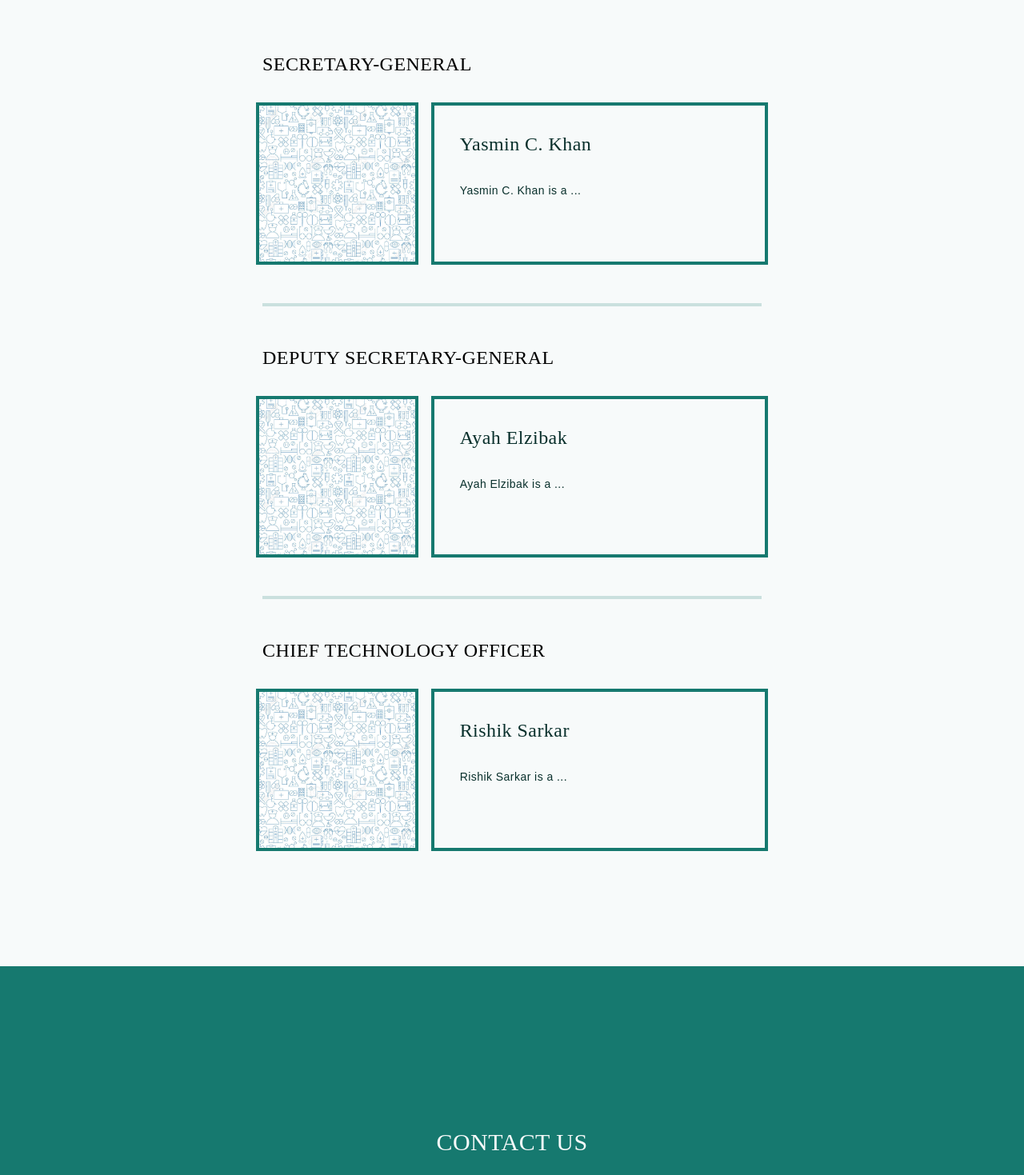
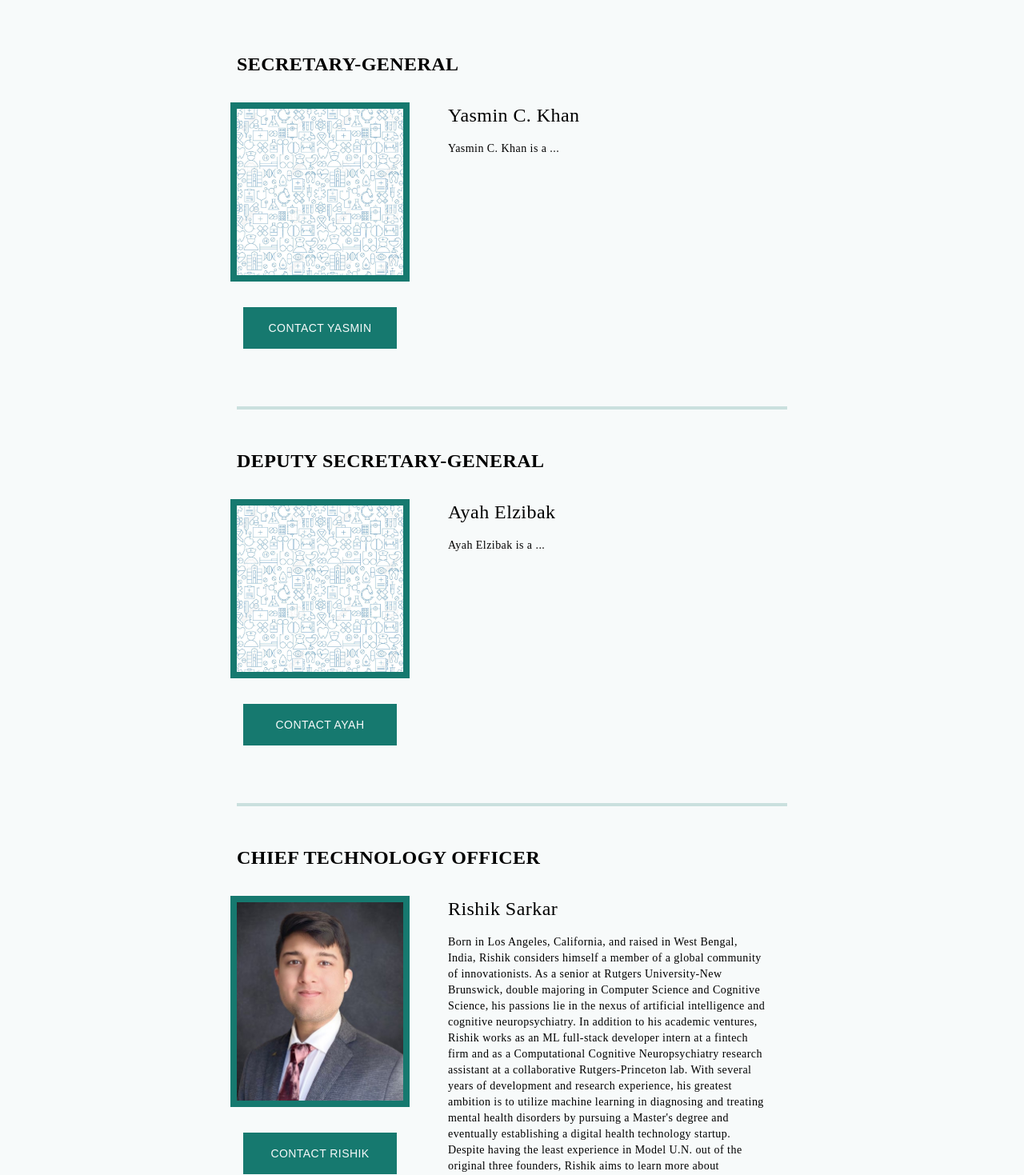
Before and after one commit to RishikSarkar/health-mun, a Next.js app: page /about/Secretariat in a window 1280 px wide. Shown: the part 400-1869 px from the top of the page at 80% size. Built offline with nearby package versions, Linux system fonts and the light colour scheme; a web font is replaced by a local one.

Commit message:
Updated Secretariat page + stylistic changes

```diff
--- a/components/Navbar.jsx
+++ b/components/Navbar.jsx
@@ -52,8 +52,8 @@
     };
 
     return (
-        <div id='navbar' className={visible ? 'font-montserrat text-[#F7FAFA] fixed w-full bg-[#16796F] dark:bg-[#041312] h-28 z-[100] select-none transition-all duration-200 xs:overflow-x-hidden' :
-            'font-montserrat text-[#F7FAFA] fixed w-full h-28 z-[100] select-none transition-all duration-200 xs:overflow-x-hidden'}>
+        <div id='navbar' className={visible ? 'font-montserrat text-[#F7FAFA] fixed w-full bg-[#16796F] dark:bg-[#041312] h-28 z-[100] select-none xs:overflow-x-hidden' :
+            'font-montserrat text-[#F7FAFA] fixed w-full h-28 z-[100] select-none xs:overflow-x-hidden'}>
             <div className='flex justify-between items-center w-full h-full px-8'>
                 <Link href='/'>
                     <div className='flex items-center'>
@@ -61,23 +61,23 @@
                     </div>
                 </Link>
                 <div>
-                    <ul className='font-regular hidden md:flex text-sm items-center'>
+                    <ul className='font-regular hidden md:flex text-sm items-center transition-all duration-200'>
 
-                        <li className='uppercase px-6 p-3 relative ease-in hover:bg-white/30 dark:hover:bg-white/20 duration-100' onMouseEnter={handleDropDownToggle} onMouseLeave={handleDropDownToggle}>
+                        <li className='uppercase px-6 p-3 relative ease-in hover:bg-[#F7FAFA]/30 dark:hover:bg-[#F7FAFA]/20 duration-100' onMouseEnter={handleDropDownToggle} onMouseLeave={handleDropDownToggle}>
                             About
                             {dropDownActive && (
                                 <div className='absolute top-1/2 left-1/2 transform -translate-x-1/2 mt-5 p-4 bg-[#09302C] dark:bg-[#041312]'>
                                     <div className='flex-col items-center justify-center text-center w-50'>
                                         <Link href='/about/Welcome'>
-                                            <div className='uppercase p-3 ease-in hover:bg-white/30 dark:hover:text-[#041312] dark:hover:bg-[#cadede] duration-100'>Welcome</div>
+                                            <div className='uppercase p-3 ease-in hover:bg-[#F7FAFA]/30 dark:hover:text-[#041312] dark:hover:bg-[#cadede] duration-100'>Welcome</div>
                                         </Link>
 
                                         <Link href='/about/Secretariat'>
-                                            <div className='uppercase p-3 ease-in hover:bg-white/30 dark:hover:text-[#041312] dark:hover:bg-[#cadede] duration-100'>Secretariat</div>
+                                            <div className='uppercase p-3 ease-in hover:bg-[#F7FAFA]/30 dark:hover:text-[#041312] dark:hover:bg-[#cadede] duration-100'>Secretariat</div>
                                         </Link>
 
                                         <Link href='/'>
-                                            <div className='uppercase p-3 ease-in hover:bg-white/30 dark:hover:text-[#041312] dark:hover:bg-[#cadede] duration-100'>Info</div>
+                                            <div className='uppercase p-3 ease-in hover:bg-[#F7FAFA]/30 dark:hover:text-[#041312] dark:hover:bg-[#cadede] duration-100'>Info</div>
                                         </Link>
                                     </div>
                                 </div>
@@ -85,19 +85,19 @@
                         </li>
 
                         <Link href='/'>
-                            <li className='ml-3 uppercase px-6 p-3 ease-in hover:bg-white/30 dark:hover:bg-white/20 duration-100'>Area Guide</li>
+                            <li className='ml-3 uppercase px-6 p-3 ease-in hover:bg-[#F7FAFA]/30 dark:hover:bg-[#F7FAFA]/20 duration-100'>Area Guide</li>
                         </Link>
 
                         <Link href='/'>
-                            <li className='ml-3 uppercase px-6 p-3 ease-in hover:bg-white/30 dark:hover:bg-white/20 duration-100'>Committees</li>
+                            <li className='ml-3 uppercase px-6 p-3 ease-in hover:bg-[#F7FAFA]/30 dark:hover:bg-[#F7FAFA]/20 duration-100'>Committees</li>
                         </Link>
 
                         <Link href='/'>
-                            <li className='ml-3 uppercase px-6 p-3 ease-in hover:bg-white/30 dark:hover:bg-white/20 duration-100'>Schedule</li>
+                            <li className='ml-3 uppercase px-6 p-3 ease-in hover:bg-[#F7FAFA]/30 dark:hover:bg-[#F7FAFA]/20 duration-100'>Schedule</li>
                         </Link>
 
                         <Link href='/'>
-                            <li className='ml-3 uppercase px-6 p-3 ease-in hover:bg-white/30 dark:hover:bg-white/20 duration-100'>Register</li>
+                            <li className='ml-3 uppercase px-6 p-3 ease-in hover:bg-[#F7FAFA]/30 dark:hover:bg-[#F7FAFA]/20 duration-100'>Register</li>
                         </Link>
 
                         <Switch className='ml-3 px-6'
@@ -109,12 +109,12 @@
                             borderRadius={4}
                             uncheckedIcon={
                                 <div className="flex h-full items-center justify-center">
-                                    <BsSunFill className='text-white' size={12} />
+                                    <BsSunFill className='text-[#F7FAFA]' size={12} />
                                 </div>
                             }
                             checkedIcon={
                                 <div className="flex h-full items-center justify-center">
-                                    <BsMoonFill className='text-white' size={12} />
+                                    <BsMoonFill className='text-[#F7FAFA]' size={12} />
                                 </div>
                             }
                             uncheckedHandleIcon={false}
--- a/pages/about/Secretariat.jsx
+++ b/pages/about/Secretariat.jsx
@@ -3,6 +3,7 @@
 import { useManual } from '../../contexts/ManualContext';
 
 import placeholder1 from '../../public/assets/placeholder-bg-1.png'
+import rishik from '../../public/assets/secretariat/rishik.jpg'
 
 
 const Secretariat = () => {
@@ -13,70 +14,109 @@
     }, []);
 
     return (
-        <div id='secretariat' className='pt-28 w-full h-full items-center justify-center bg-[#F7FAFA] dark:bg-[#1a2726] dark:text-[#F7FAFA] selection:text-[#F7FAFA] dark:selection:text-[#09302C] selection:bg-[#09302C] dark:selection:bg-[#F7FAFA] overflow-x-hidden'>
-            <div className='w-full h-full p-24 text-center bg-[#CADEDF] dark:bg-[#253130] dark:text-[#F7FAFA] border-b-4 border-[#16796F]/20 dark:border-[#F7FAFA]/20'>
-                <div className='text-6xl font-marcellus'>
+        <div id='secretariat' className='pt-28 w-full h-full items-center justify-center bg-[#F7FAFA] dark:bg-[#1a2726] dark:text-[#F7FAFA] selection:text-[#F7FAFA] dark:selection:text-black selection:bg-[#09302C] dark:selection:bg-[#F7FAFA] overflow-x-hidden'>
+            <div className='w-full h-full p-16 md:p-24 text-center bg-[#CADEDF] dark:bg-[#253130] dark:text-[#F7FAFA] border-b-4 border-[#16796F]/20 dark:border-[#F7FAFA]/20'>
+                <div className='text-3xl md:text-6xl font-marcellus'>
                     Meet the Secretariat
                 </div>
             </div>
-            <div className='w-full h-full font-montserrat px-40'>
-                <div className='px-40 py-36 pt-24 grid grid-cols-3 gap-x-4 gap-y-8'>
+            <div className='w-full h-full font-marcellus px-20 md:px-32'>
+                <div className='md:px-40 w-full md:w-full md:py-36 pt-16 md:pt-24 md:grid md:grid-cols-3 md:gap-x-4 gap-y-8'>
 
-                    <div className='col-span-3 px-2 text-2xl uppercase font-marcellus'>
+                    <div className='text-center md:text-left md:col-span-3 px-2 text-2xl uppercase font-bold'>
                         Secretary-General
                     </div>
-                    <div className="col-span-1 text-white dark:text-[#F7FAFA] border-4 border-[#16796F] dark:border-[#F7FAFA]">
-                        <Image src={placeholder1} />
+                    <div className="md:col-span-1 my-6 md:mt-0">
+                        <div className='border-8 border-[#16796F] dark:border-[#F7FAFA]'>
+                            <Image src={placeholder1} width={500} />
+                        </div>
+                        <div className="hidden md:flex justify-center">
+                            {/* Change email */}
+                            <a href="mailto:tempemail@gmail.com" className='font-montserrat p-4 text-sm mt-8 w-[15vw] uppercase text-center bg-[#16796F] text-[#F7FAFA] dark:bg-[#F7FAFA] dark:text-black hover:bg-[#16796F]/60 dark:hover:bg-[#F7FAFA]/50 border-0 border-[#16796F] dark:border-[#F7FAFA] cursor-pointer ease-in duration-100'>
+                                Contact Yasmin
+                            </a>
+                        </div>
                     </div>
-                    <div className="col-span-2 text-white dark:text-[#F7FAFA] border-4 border-[#16796F] dark:border-[#F7FAFA]">
-                        <div className='w-full h-full bg-[#F7FAFA] dark:bg-[#041312] text-[#09302C] dark:text-[#F7FAFA]'>
-                            <div className='p-8 pb-4 text-2xl font-marcellus'>
+                    <div className="md:col-span-2 text-[#F7FAFA] dark:text-[#F7FAFA] border-0 border-[#16796F] dark:border-[#F7FAFA]">
+                        <div className='w-full h-full bg-[#F7FAFA] dark:bg-[#1a2726] text-black dark:text-[#F7FAFA]'>
+                            <div className='text-center md:text-left px-8 pb-6 md:pb-2 text-xl md:text-2xl'>
                                 Yasmin C. Khan
                             </div>
-                            <div className='p-8 pt-4 text-sm'>
+                            <div className='text-left px-8 md:pb-6 py-4 md:py-2 text-sm border-4 md:border-0 border-[#16796F] dark:border-[#F7FAFA] max-h-[40vh] md:max-h-full overflow-y-scroll'>
                                 Yasmin C. Khan is a ...
                             </div>
                         </div>
                     </div>
 
-                    <div className="col-span-3">
-                        <hr className="border-2 border-[#16796F]/20 dark:border-[#F7FAFA]/20 m-2 my-4" />
+                    <div className="md:col-span-3">
+                        <hr className="border-2 border-[#16796F]/20 dark:border-[#F7FAFA]/20 m-2 my-12 md:my-4" />
                     </div>
 
-                    <div className='col-span-3 px-2 text-2xl uppercase font-marcellus'>
+                    <div className='text-center md:text-left md:col-span-3 px-2 text-2xl uppercase font-bold'>
                         Deputy Secretary-General
                     </div>
-                    <div className="col-span-1 text-white dark:text-[#F7FAFA] border-4 border-[#16796F] dark:border-[#F7FAFA]">
-                        <Image src={placeholder1} />
+                    <div className="md:col-span-1 my-6 md:mt-0">
+                        <div className='border-8 border-[#16796F] dark:border-[#F7FAFA]'>
+                            <Image src={placeholder1} width={500} />
+                        </div>
+                        <div className="hidden md:flex justify-center">
+                            {/* Change email */}
+                            <a href="mailto:tempemail@gmail.com" className='font-montserrat p-4 text-sm mt-8 w-[15vw] uppercase text-center bg-[#16796F] text-[#F7FAFA] dark:bg-[#F7FAFA] dark:text-black hover:bg-[#16796F]/60 dark:hover:bg-[#F7FAFA]/50 border-0 border-[#16796F] dark:border-[#F7FAFA] cursor-pointer ease-in duration-100'>
+                                Contact Ayah
+                            </a>
+                        </div>
                     </div>
-                    <div className="col-span-2 text-white dark:text-[#F7FAFA] border-4 border-[#16796F] dark:border-[#F7FAFA]">
-                        <div className='w-full h-full bg-[#F7FAFA] dark:bg-[#041312] text-[#09302C] dark:text-[#F7FAFA]'>
-                            <div className='p-8 pb-4 text-2xl font-marcellus'>
+                    <div className="md:col-span-2 text-[#F7FAFA] dark:text-[#F7FAFA] border-0 border-[#16796F] dark:border-[#F7FAFA]">
+                        <div className='w-full h-full bg-[#F7FAFA] dark:bg-[#1a2726] text-black dark:text-[#F7FAFA]'>
+                            <div className='text-center md:text-left px-8 pb-6 md:pb-2 text-xl md:text-2xl'>
                                 Ayah Elzibak
                             </div>
-                            <div className='p-8 pt-4 text-sm'>
+                            <div className='text-left px-8 md:pb-6 py-4 md:py-2 text-sm border-4 md:border-0 border-[#16796F] dark:border-[#F7FAFA] max-h-[40vh] md:max-h-full overflow-y-scroll'>
                                 Ayah Elzibak is a ...
                             </div>
                         </div>
                     </div>
 
-                    <div className="col-span-3">
-                        <hr className="border-2 border-[#16796F]/20 dark:border-[#F7FAFA]/20 m-2 my-4" />
+                    <div className="md:col-span-3">
+                        <hr className="border-2 border-[#16796F]/20 dark:border-[#F7FAFA]/20 m-2 my-12 md:my-4" />
                     </div>
 
-                    <div className='col-span-3 px-2 text-2xl uppercase font-marcellus'>
+                    <div className='text-center md:text-left md:col-span-3 px-2 text-2xl uppercase font-bold'>
                         Chief Technology Officer
                     </div>
-                    <div className="col-span-1 text-white dark:text-[#F7FAFA] border-4 border-[#16796F] dark:border-[#F7FAFA]">
-                        <Image src={placeholder1} />
+                    <div className="md:col-span-1 my-6 md:mt-0">
+                        <div className='border-8 border-[#16796F] dark:border-[#F7FAFA]'>
+                            <Image src={rishik} width={500} />
+                        </div>
+                        <div className="hidden md:flex justify-center">
+                            {/* Change email */}
+                            <a href="mailto:tempemail@gmail.com" className='font-montserrat p-4 text-sm mt-8 w-[15vw] uppercase text-center bg-[#16796F] text-[#F7FAFA] dark:bg-[#F7FAFA] dark:text-black hover:bg-[#16796F]/60 dark:hover:bg-[#F7FAFA]/50 border-0 border-[#16796F] dark:border-[#F7FAFA] cursor-pointer ease-in duration-100'>
+                                Contact Rishik
+                            </a>
+                        </div>
                     </div>
-                    <div className="col-span-2 text-white dark:text-[#F7FAFA] border-4 border-[#16796F] dark:border-[#F7FAFA]">
-                        <div className='w-full h-full bg-[#F7FAFA] dark:bg-[#041312] text-[#09302C] dark:text-[#F7FAFA]'>
-                            <div className='p-8 pb-4 text-2xl font-marcellus'>
+                    <div className="md:col-span-2 text-[#F7FAFA] dark:text-[#F7FAFA] border-0 border-[#16796F] dark:border-[#F7FAFA] pb-12 md:pb-0">
+                        <div className='w-full h-full bg-[#F7FAFA] dark:bg-[#1a2726] text-black dark:text-[#F7FAFA]'>
+                            <div className='text-center md:text-left px-8 pb-6 md:pb-2 text-xl md:text-2xl'>
                                 Rishik Sarkar
                             </div>
-                            <div className='p-8 pt-4 text-sm'>
-                                Rishik Sarkar is a ...
+                            <div className='text-left px-8 md:pb-6 py-4 md:py-2 text-sm border-4 md:border-0 border-[#16796F] dark:border-[#F7FAFA] max-h-[40vh] md:max-h-full overflow-y-scroll'>
+                                Born in Los Angeles, California, and raised in West Bengal, India, Rishik considers himself
+                                a member of a global community of innovationists. As a senior at Rutgers University-New Brunswick,
+                                double majoring in Computer Science and Cognitive Science, his passions lie in the nexus of
+                                artificial intelligence and cognitive neuropsychiatry. In addition to his academic ventures,
+                                Rishik works as an ML full-stack developer intern at a fintech firm and as a Computational
+                                Cognitive Neuropsychiatry research assistant at a collaborative Rutgers-Princeton lab. With
+                                several years of development and research experience, his greatest ambition is to utilize
+                                machine learning in diagnosing and treating mental health disorders by pursuing a Master's degree
+                                and eventually establishing a digital health technology startup. Despite having the least
+                                experience in Model U.N. out of the original three founders, Rishik aims to learn more about
+                                conferences while building and maintaining the online platform for HealthMUN. His ultimate
+                                dream for this conference is to host a hackathon-like committee for delegates interested in
+                                the intersection of technology and healthcare; of course, all majors would be welcome to
+                                participate in it! In his free time, Rishik enjoys coding ML projects (of course!), watching
+                                One Piece, and playing the guitar and the violin. His interest in linguistics has also inspired
+                                him to learn Bengali, Hindi, Japanese, and German, so feel free to contact him in your native tongue!
                             </div>
                         </div>
                     </div>
--- a/pages/about/Welcome.jsx
+++ b/pages/about/Welcome.jsx
@@ -13,7 +13,7 @@
 
     // flex items-center justify-center
     return (
-        <div id='welcome' className='pt-28 w-full h-full bg-[#F7FAFA] dark:bg-[#1a2726] selection:text-[#F7FAFA] dark:selection:text-[#09302C] selection:bg-[#09302C] dark:selection:bg-[#F7FAFA] overflow-x-hidden'>
+        <div id='welcome' className='pt-28 w-full h-full bg-[#F7FAFA] dark:bg-[#1a2726] selection:text-[#F7FAFA] dark:selection:text-black selection:bg-[#09302C] dark:selection:bg-[#F7FAFA] overflow-x-hidden'>
             <div className='w-full h-full p-24 text-center bg-[#CADEDF] dark:bg-[#253130] dark:text-[#F7FAFA] border-b-4 border-[#16796F]/20 dark:border-[#F7FAFA]/20'>
                 <div className='text-6xl font-marcellus'>
                     Welcome
```
Also changed, not shown: components/Acronym.jsx (+4 -4 lines), components/Contact.jsx (+5 -5 lines), components/FAQ.jsx (+9 -9 lines), public/assets/secretariat/rishik.jpg (added).
